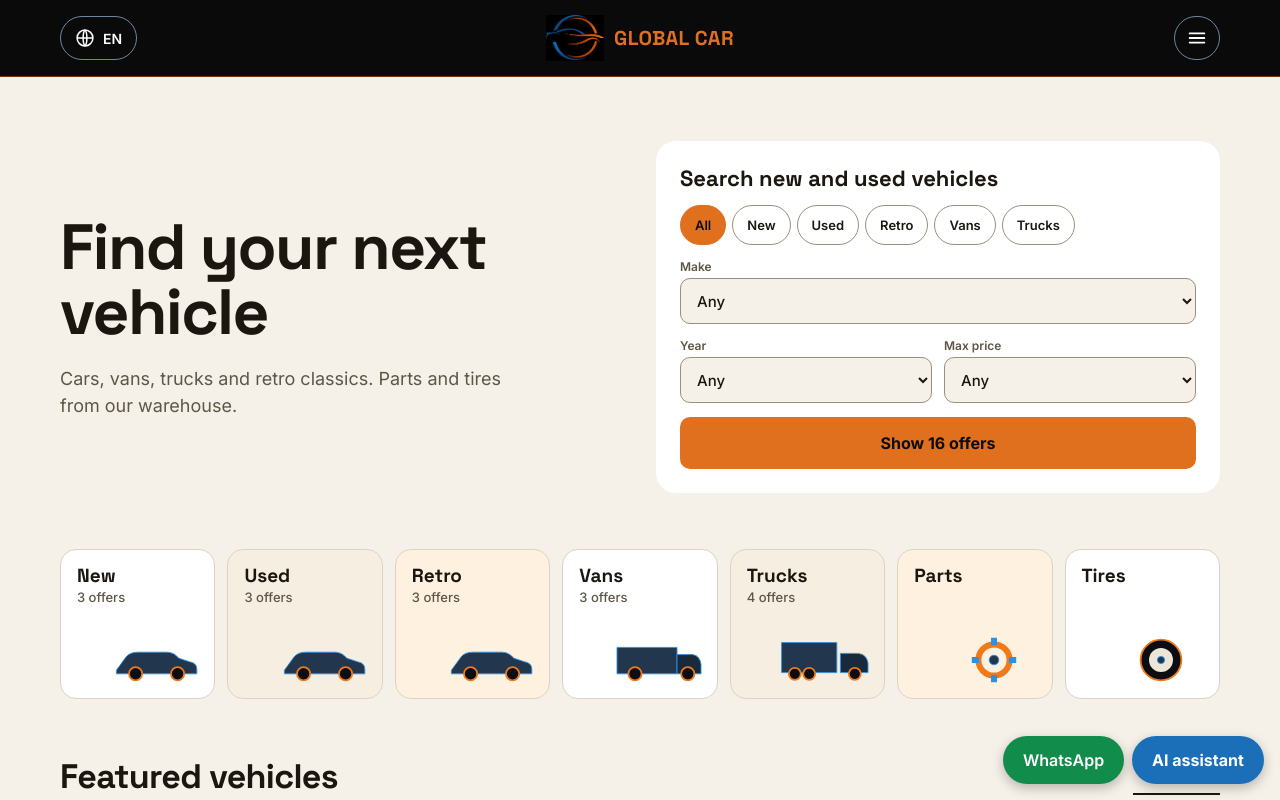
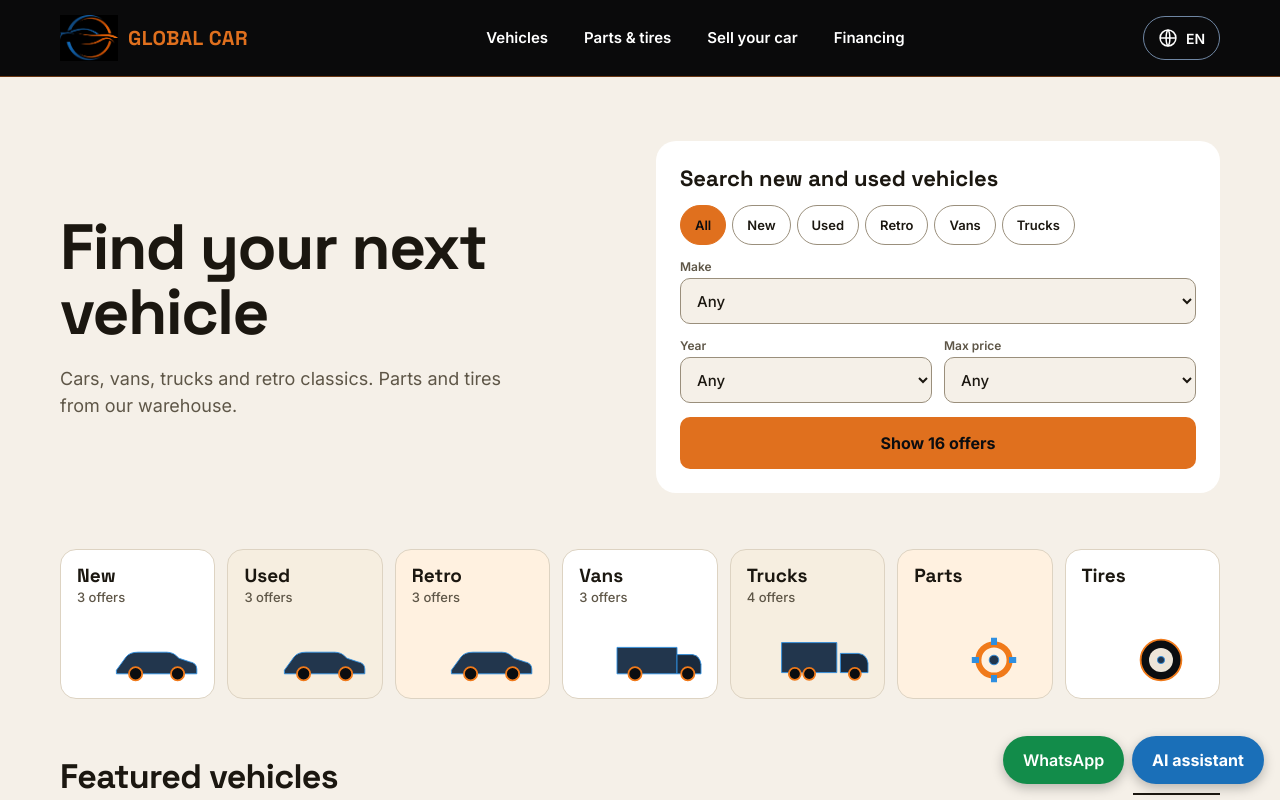
Before and after one commit to kateprd-ctrl/GlobalCar, a plain HTML site: page index.html in a window 1280 px wide. Shown: the top 800 px of the page. Drawn offline with Linux system fonts and the light colour scheme.

Commit message:
Desktop: inline nav in header, burger only on mobile
Co-Authored-By: Claude Sonnet 5.5 <noreply@anthropic.com>
Claude-Session: https://claude.ai/code/session_01WexmY3TjwgJMt41SdhzaPu

```diff
--- a/index.html
+++ b/index.html
@@ -27,7 +27,8 @@ button:active{transform:scale(.97)}
 .enter main section:nth-child(n+4){animation-delay:.24s}
 [style*="top:70px"]{animation:pop .18s ease-out}
 [aria-label="AI assistant"],[aria-expanded]{will-change:transform}
-@media(max-width:700px){[aria-label=Theme]{bottom:84px !important}}
+.hdr-nav{display:none}
+@media(min-width:900px){.hdr{grid-template-columns:auto 1fr auto !important;gap:24px !important}.hdr-logo{order:1}.hdr-nav{order:2;display:flex;justify-content:center;gap:4px}.hdr-lang{order:3;justify-self:end !important}.hdr-burger{display:none !important}.lang-dd{left:auto !important;right:max(28px,calc((100vw - 1160px)/2 + 28px)) !important}}
 @media (prefers-reduced-motion:reduce){*{animation:none !important;transition:none !important}}
 .tile:hover{background:var(--surf2) !important}
 button:focus-visible,a:focus-visible,select:focus-visible,input:focus-visible{outline:3px solid var(--ac);outline-offset:2px}
@@ -42,19 +43,24 @@ button:focus-visible,a:focus-visible,select:focus-visible,input:focus-visible{ou
 
 <!-- HEADER -->
 <header style="background:#0A0A0B;border-bottom:1px solid var(--line)">
-<div style="max-width:1160px;margin:0 auto;padding:10px 28px;display:grid;grid-template-columns:1fr auto 1fr;align-items:center;gap:8px">
-<div style="justify-self:start"><div style="position:relative">
+<div class="hdr" style="max-width:1160px;margin:0 auto;padding:10px 28px;display:grid;grid-template-columns:1fr auto 1fr;align-items:center;gap:8px">
+<div class="hdr-lang" style="justify-self:start"><div style="position:relative">
 <button onClick="{{toggleLang}}" aria-label="Language" aria-expanded="{{langOpen}}" style="min-height:44px;padding:0 14px;border-radius:999px;border:1px solid #6F86A3;background:transparent;color:#FFFFFF;display:inline-flex;align-items:center;gap:8px;font:600 14px 'Inter',sans-serif"><svg width="20" height="20" viewBox="0 0 24 24" fill="none" stroke="currentColor" stroke-width="1.8" aria-hidden="true"><circle cx="12" cy="12" r="9.5"/><path d="M2.5 12h19M12 2.5c3 3 3 16 0 19M12 2.5c-3 3-3 16 0 19"/></svg>{{curLang}}</button>
 <template data-if="langOpen">
-<div style="position:fixed;left:28px;top:70px;z-index:60;min-width:150px;max-width:calc(100vw - 32px);background:#151A20;border:1px solid #3A4552;border-radius:12px;padding:6px;display:flex;flex-direction:column;box-shadow:0 8px 24px rgba(0,0,0,.4)">
+<div class="lang-dd" style="position:fixed;left:28px;top:70px;z-index:60;min-width:150px;max-width:calc(100vw - 32px);background:#151A20;border:1px solid #3A4552;border-radius:12px;padding:6px;display:flex;flex-direction:column;box-shadow:0 8px 24px rgba(0,0,0,.4)">
 <template data-for="langs" data-as="l">
 <button onClick="{{l.pick}}" aria-pressed="{{l.pressed}}" style="text-align:left;min-height:40px;padding:0 12px;border:0;border-radius:8px;background:{{l.bg}};color:{{l.fg}};font:600 14px 'Inter',sans-serif">{{l.name}}</button>
 </template>
 </div>
 </template>
 </div></div>
-<button onClick="{{goHome}}" aria-label="{{brand}}" style="background:none;border:0;padding:0;min-height:56px;min-width:0;display:flex;align-items:center;gap:10px;color:var(--ac);font:700 clamp(15px,4.5vw,20px)/1 'Space Grotesk',sans-serif;white-space:nowrap;letter-spacing:.02em"><img src="logo-mark.png" alt="" style="height:clamp(34px,10vw,46px);width:auto;display:block"><span>{{brand}}</span></button>
-<div style="justify-self:end"><div style="position:relative">
+<button class="hdr-logo" onClick="{{goHome}}" aria-label="{{brand}}" style="background:none;border:0;padding:0;min-height:56px;min-width:0;display:flex;align-items:center;gap:10px;color:var(--ac);font:700 clamp(15px,4.5vw,20px)/1 'Space Grotesk',sans-serif;white-space:nowrap;letter-spacing:.02em"><img src="logo-mark.png" alt="" style="height:clamp(34px,10vw,46px);width:auto;display:block"><span>{{brand}}</span></button>
+<nav class="hdr-nav" aria-label="Main menu">
+<template data-for="navItems" data-as="n">
+<button onClick="{{n.pick}}" style="min-height:44px;padding:0 16px;border:0;border-bottom:2px solid {{n.bb}};background:transparent;color:#FFFFFF;font:600 15px 'Inter',sans-serif;white-space:nowrap">{{n.label}}</button>
+</template>
+</nav>
+<div class="hdr-burger" style="justify-self:end"><div style="position:relative">
 <button onClick="{{toggleMenu}}" aria-label="Menu" aria-expanded="{{menuOpen}}" style="width:46px;min-height:44px;border-radius:999px;border:1px solid #6F86A3;background:transparent;color:#FFFFFF;display:inline-flex;align-items:center;justify-content:center"><svg width="22" height="22" viewBox="0 0 24 24" fill="none" stroke="currentColor" stroke-width="2" stroke-linecap="round" aria-hidden="true"><path d="M4 7h16M4 12h16M4 17h16"/></svg></button>
 <template data-if="menuOpen">
 <nav aria-label="Main" style="position:fixed;right:28px;top:70px;z-index:60;min-width:220px;max-width:calc(100vw - 32px);background:#151A20;border:1px solid #3A4552;border-radius:12px;padding:6px;display:flex;flex-direction:column;box-shadow:0 8px 24px rgba(0,0,0,.4)">
```
